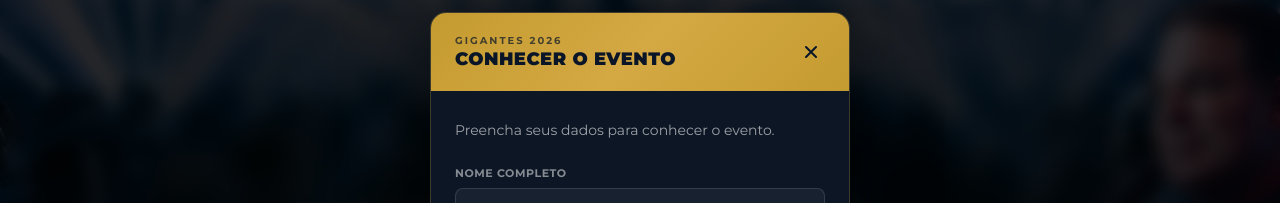
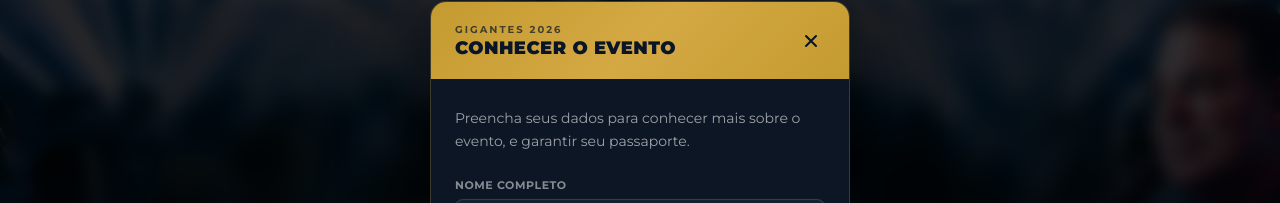
Before and after one commit to DanielLanding/modelolanding1, a Next.js app: page /int-2026 in a window 1280 px wide. Both pictures are taken after a click on the button "CONHECER O EVENTO". Shown: the part 140-343 px from the top of the page. Built offline with nearby package versions, Linux system fonts and the light colour scheme.

Commit message:
fix: update lead capture modal description for clarity.

```diff
--- a/app/int-2026/page.tsx
+++ b/app/int-2026/page.tsx
@@ -115,7 +115,7 @@ function LeadModal({ onClose }: { onClose: () => void }) {
           )}
 
           <p className="text-white/60 text-sm mb-6 leading-relaxed">
-            Preencha seus dados para conhecer o evento.
+             Preencha seus dados para conhecer mais sobre o evento, e garantir seu passaporte.
           </p>
 
           <form onSubmit={handleSubmit} className="flex flex-col gap-4">
```
